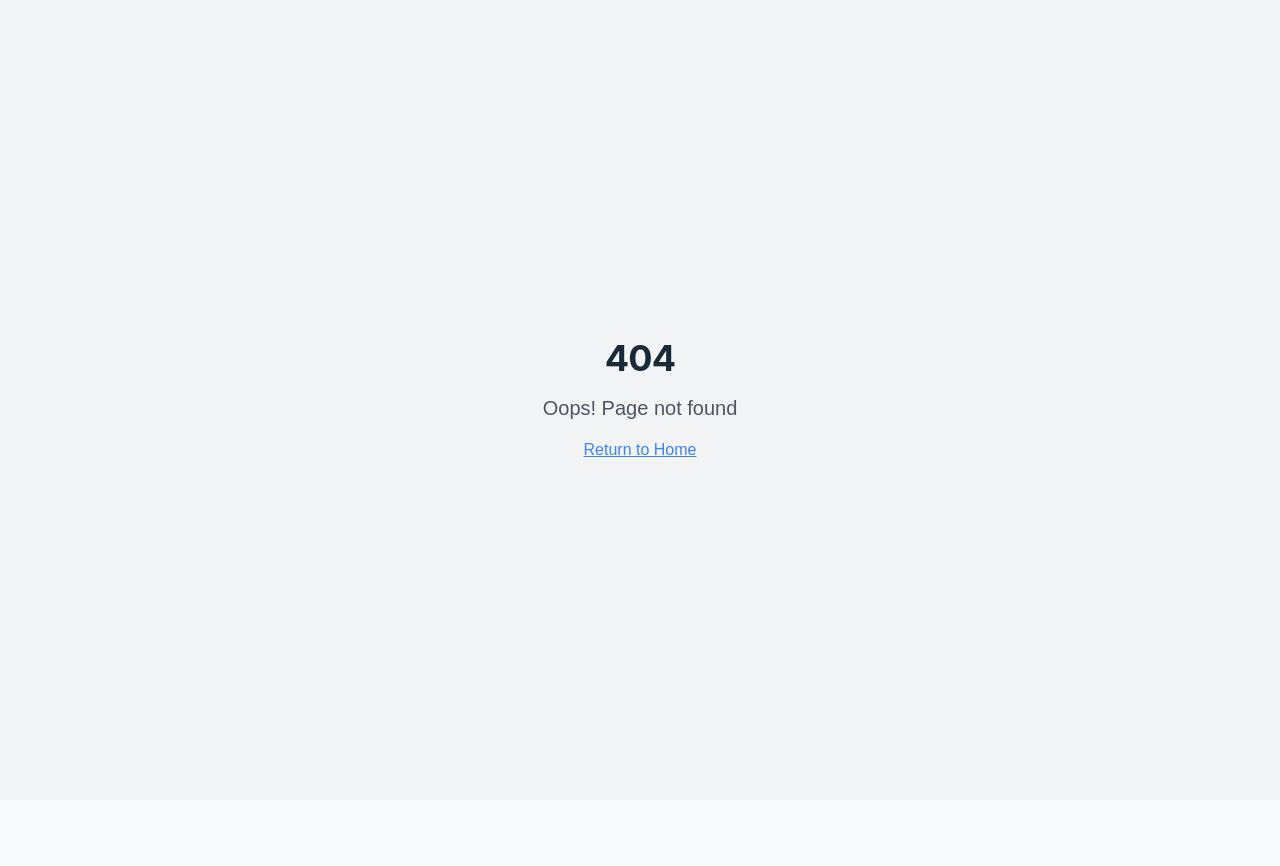
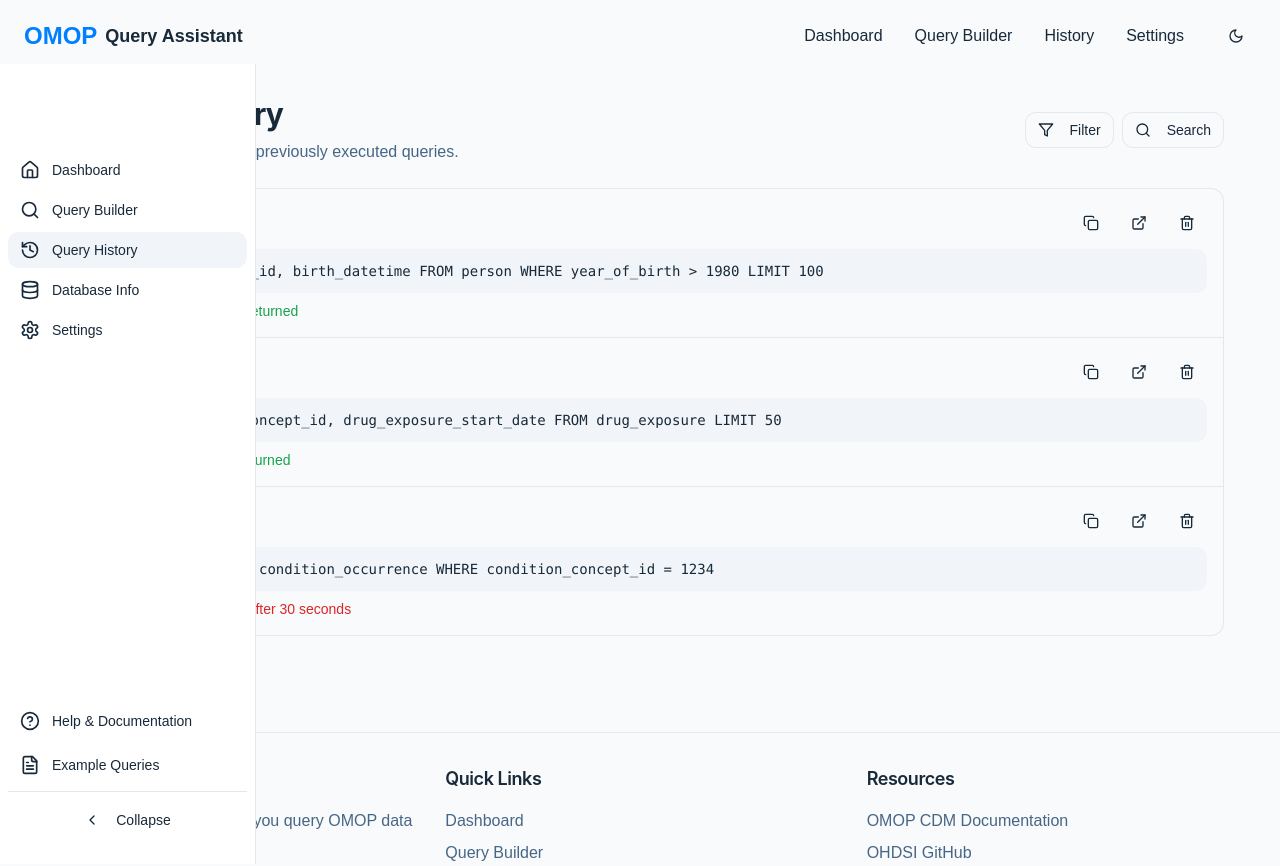
Before and after one commit to Z0shua/omop-query-assistant-webapp, a React (Vite) app: page /history in a window 1280 px wide. Before the commit this address had no page. Shown: the top 866 px of the page. Before the commit the page ends 800 px from the top, so only its background shows below. Built offline with nearby package versions, Linux system fonts and the light colour scheme.

Commit message:
Fix 404 errors
Fixes 404 errors on database and history tabs.

```diff
--- a/src/App.tsx
+++ b/src/App.tsx
@@ -8,6 +8,8 @@ import Index from "./pages/Index";
 import NotFound from "./pages/NotFound";
 import QueryPage from "./pages/QueryPage";
 import SettingsPage from "./pages/SettingsPage";
+import HistoryPage from "./pages/HistoryPage";
+import DatabaseInfoPage from "./pages/DatabaseInfoPage";
 
 const queryClient = new QueryClient();
 
@@ -20,6 +22,8 @@ const App = () => (
         <Routes>
           <Route path="/" element={<Index />} />
           <Route path="/query" element={<QueryPage />} />
+          <Route path="/history" element={<HistoryPage />} />
+          <Route path="/database" element={<DatabaseInfoPage />} />
           <Route path="/settings" element={<SettingsPage />} />
           {/* ADD ALL CUSTOM ROUTES ABOVE THE CATCH-ALL "*" ROUTE */}
           <Route path="*" element={<NotFound />} />
--- /dev/null
+++ b/src/pages/DatabaseInfoPage.tsx
@@ -0,0 +1,62 @@
+
+import { Layout } from "@/components/layout/Layout";
+
+export default function DatabaseInfoPage() {
+  return (
+    <Layout>
+      <div className="space-y-6">
+        <div>
+          <h1 className="text-3xl font-bold">Database Information</h1>
+          <p className="text-muted-foreground mt-2">
+            View and explore the OMOP CDM database structure and tables.
+          </p>
+        </div>
+
+        <div className="grid gap-6">
+          <div className="rounded-lg border p-6">
+            <h2 className="text-xl font-semibold mb-4">OMOP Common Data Model</h2>
+            <p className="mb-4">
+              The OMOP Common Data Model (CDM) is designed to standardize the format and content
+              of observational data, to enable efficient analyses across disparate data sources.
+            </p>
+            <div className="mt-4">
+              <h3 className="text-lg font-medium mb-2">Core Tables</h3>
+              <ul className="list-disc pl-6 space-y-1">
+                <li>PERSON - demographic information</li>
+                <li>OBSERVATION_PERIOD - time periods of observation</li>
+                <li>VISIT_OCCURRENCE - patient encounters</li>
+                <li>CONDITION_OCCURRENCE - diagnoses</li>
+                <li>DRUG_EXPOSURE - medication usage</li>
+                <li>PROCEDURE_OCCURRENCE - procedures</li>
+                <li>MEASUREMENT - lab tests and clinical measurements</li>
+                <li>OBSERVATION - observations that don't fit other domains</li>
+              </ul>
+            </div>
+          </div>
+
+          <div className="rounded-lg border p-6">
+            <h2 className="text-xl font-semibold mb-4">Database Connection Status</h2>
+            <div className="grid grid-cols-2 gap-4">
+              <div>
+                <p className="text-sm font-medium">Connection</p>
+                <p className="text-green-600 font-medium">Connected</p>
+              </div>
+              <div>
+                <p className="text-sm font-medium">Last Update</p>
+                <p>2025-03-04 14:40:00</p>
+              </div>
+              <div>
+                <p className="text-sm font-medium">Database Type</p>
+                <p>PostgreSQL</p>
+              </div>
+              <div>
+                <p className="text-sm font-medium">OMOP CDM Version</p>
+                <p>v5.4</p>
+              </div>
+            </div>
+          </div>
+        </div>
+      </div>
+    </Layout>
+  );
+}
--- /dev/null
+++ b/src/pages/HistoryPage.tsx
@@ -0,0 +1,91 @@
+
+import { Layout } from "@/components/layout/Layout";
+import { Button } from "@/components/ui/button";
+import { Clock, Code, Copy, ExternalLink, Filter, Search, Trash2 } from "lucide-react";
+
+export default function HistoryPage() {
+  // Mock data for query history
+  const queryHistory = [
+    {
+      id: 1,
+      query: "SELECT person_id, birth_datetime FROM person WHERE year_of_birth > 1980 LIMIT 100",
+      timestamp: "2025-03-04 14:30:00",
+      status: "completed",
+      rowsReturned: 100
+    },
+    {
+      id: 2,
+      query: "SELECT drug_concept_id, drug_exposure_start_date FROM drug_exposure LIMIT 50",
+      timestamp: "2025-03-04 13:15:00",
+      status: "completed",
+      rowsReturned: 50
+    },
+    {
+      id: 3,
+      query: "SELECT * FROM condition_occurrence WHERE condition_concept_id = 1234",
+      timestamp: "2025-03-03 11:45:00",
+      status: "failed",
+      error: "Query timeout after 30 seconds"
+    }
+  ];
+
+  return (
+    <Layout>
+      <div className="space-y-6">
+        <div className="flex justify-between items-center">
+          <div>
+            <h1 className="text-3xl font-bold">Query History</h1>
+            <p className="text-muted-foreground mt-2">
+              View and manage your previously executed queries.
+            </p>
+          </div>
+          <div className="flex space-x-2">
+            <Button variant="outline" size="sm">
+              <Filter className="h-4 w-4 mr-2" />
+              Filter
+            </Button>
+            <Button variant="outline" size="sm">
+              <Search className="h-4 w-4 mr-2" />
+              Search
+            </Button>
+          </div>
+        </div>
+
+        <div className="rounded-lg border">
+          {queryHistory.map((item) => (
+            <div key={item.id} className="p-4 border-b last:border-0">
+              <div className="flex items-center justify-between mb-2">
+                <div className="flex items-center text-sm text-muted-foreground">
+                  <Clock className="h-3.5 w-3.5 mr-1" />
+                  <span>{item.timestamp}</span>
+                </div>
+                <div className="flex space-x-2">
+                  <Button variant="ghost" size="sm">
+                    <Copy className="h-4 w-4" />
+                  </Button>
+                  <Button variant="ghost" size="sm">
+                    <ExternalLink className="h-4 w-4" />
+                  </Button>
+                  <Button variant="ghost" size="sm">
+                    <Trash2 className="h-4 w-4" />
+                  </Button>
+                </div>
+              </div>
+              <div className="bg-muted p-3 rounded-md font-mono text-sm overflow-x-auto">
+                <Code className="h-4 w-4 inline-block mr-2 opacity-70" />
+                {item.query}
+              </div>
+              <div className="mt-2 text-sm">
+                {item.status === "completed" ? (
+                  <span className="text-green-600">Completed • {item.rowsReturned} rows returned</span>
+                ) : (
+                  <span className="text-red-600">Failed • {item.error}</span>
+                )}
+              </div>
+            </div>
+          ))}
+        </div>
+      </div>
+    </Layout>
+  );
+}
```
